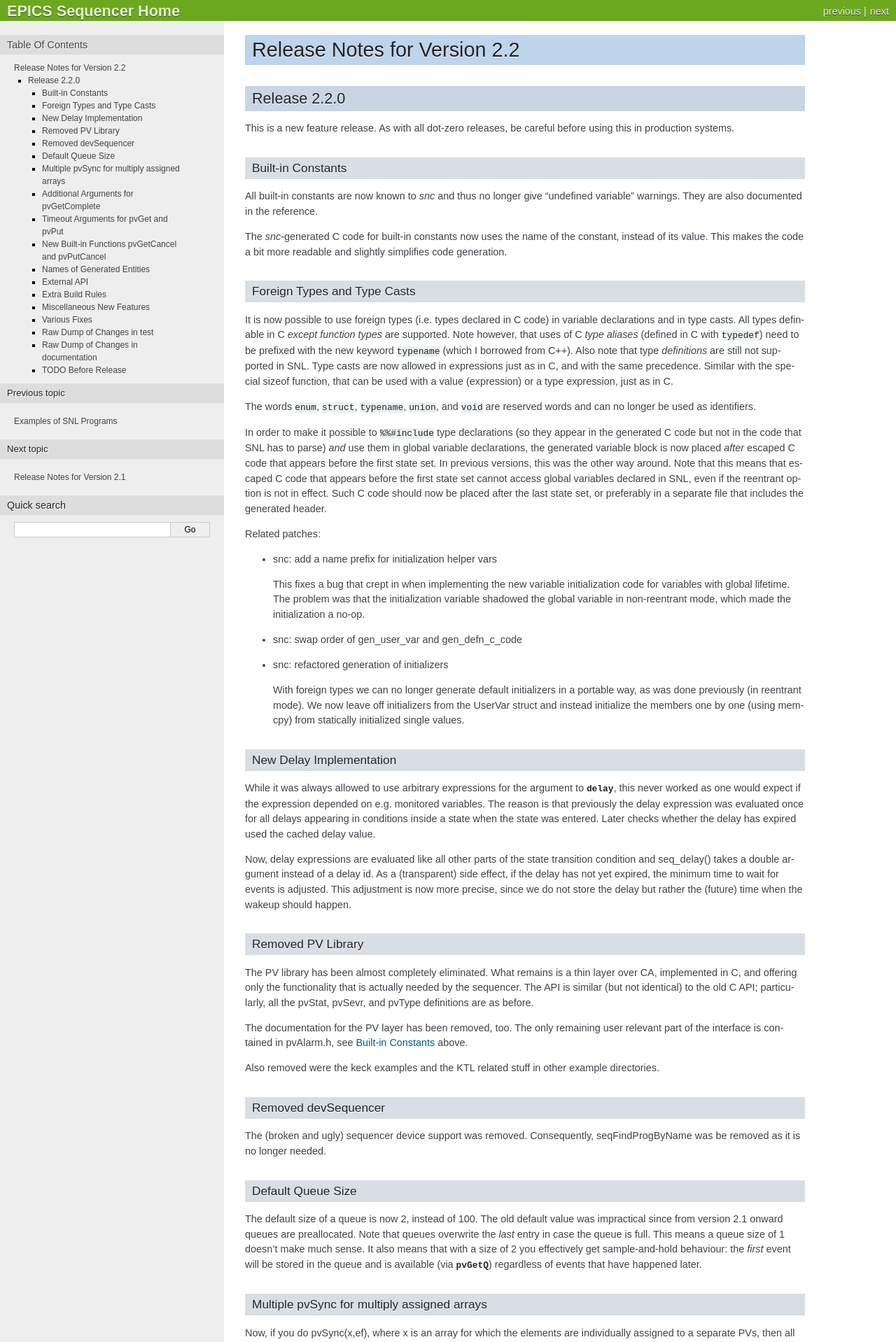
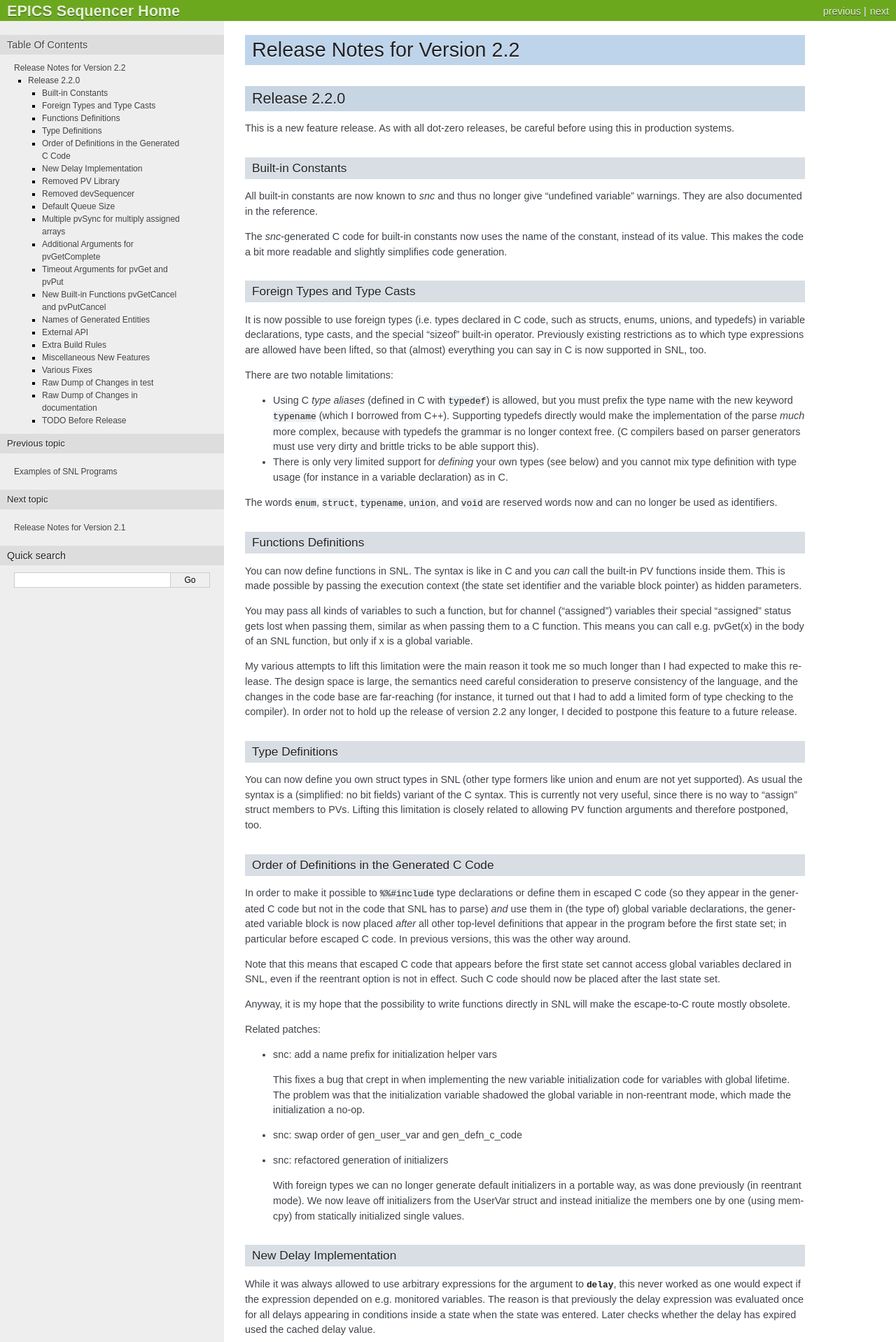
Before and after one commit to jeonghanlee/sequencer-2-2, a Sphinx documentation site: the page built from documentation/ReleaseNotes-2-2.txt, in a window 1280 px wide. Shown: the top 1918 px of the page at 70% size. Built offline with Sphinx 7.4.7, drawn with Linux system fonts in a browser that asks for light colours; some of the changed text lies outside the part shown.

Commit message:
docs: update release notes for 2.2 (functions, types, defn oder)

```diff
--- a/documentation/ReleaseNotes-2-2.txt
+++ b/documentation/ReleaseNotes-2-2.txt
@@ -23,29 +23,82 @@
 Foreign Types and Type Casts
 ^^^^^^^^^^^^^^^^^^^^^^^^^^^^
 
-It is now possible to use foreign types (i.e. types declared in C code) in
-variable declarations and in type casts. All types definable in C *except
-function types* are supported. Note however, that uses of C *type aliases*
-(defined in C with ``typedef``) need to be prefixed with the new
-keyword ``typename`` (which I borrowed from C++). Also note that type
-*definitions* are still not supported in SNL. Type casts are now allowed
-in expressions just as in C, and with the same precedence. Similar with
-the special sizeof function, that can be used with a value (expression) or
-a type expression, just as in C.
+It is now possible to use foreign types (i.e. types declared in C code, such
+as structs, enums, unions, and typedefs) in variable declarations, type
+casts, and the special "sizeof" built-in operator. Previously existing
+restrictions as to which type expressions are allowed have been lifted, so
+that (almost) everything you can say in C is now supported in SNL, too.
+
+There are two notable limitations:
+
+* Using C *type aliases* (defined in C with ``typedef``) is allowed, but you
+  must prefix the type name with the new keyword ``typename`` (which I
+  borrowed from C++). Supporting typedefs directly would make the
+  implementation of the parse *much* more complex, because with typedefs the
+  grammar is no longer context free. (C compilers based on parser generators
+  must use very dirty and brittle tricks to be able support this).
+
+* There is only very limited support for *defining* your own types (see
+  below) and you cannot mix type definition with type usage (for instance in
+  a variable declaration) as in C.
 
 The words ``enum``, ``struct``, ``typename``, ``union``, and ``void`` are
-reserved words and can no longer be used as identifiers.
+reserved words now and can no longer be used as identifiers.
 
-In order to make it possible to ``%%#include`` type declarations (so they
-appear in the generated C code but not in the code that SNL has to parse)
-*and* use them in global variable declarations, the generated variable
-block is now placed *after* escaped C code that appears before the first
-state set. In previous versions, this was the other way around. Note that
-this means that escaped C code that appears before the first state set
-cannot access global variables declared in SNL, even if the reentrant
+
+Functions Definitions
+^^^^^^^^^^^^^^^^^^^^^
+
+You can now define functions in SNL. The syntax is like in C and you *can*
+call the built-in PV functions inside them. This is made possible by passing
+the execution context (the state set identifier and the variable block
+pointer) as hidden parameters.
+
+You may pass all kinds of variables to such a function, but for channel
+("assigned") variables their special "assigned" status gets lost when
+passing them, similar as when passing them to a C function. This means you
+can call e.g. pvGet(x) in the body of an SNL function, but only if x is a
+global variable.
+
+My various attempts to lift this limitation were the main reason it took me
+so much longer than I had expected to make this release. The design space is
+large, the semantics need careful consideration to preserve consistency of
+the language, and the changes in the code base are far-reaching (for
+instance, it turned out that I had to add a limited form of type checking to
+the compiler). In order not to hold up the release of version 2.2 any
+longer, I decided to postpone this feature to a future release.
+
+
+Type Definitions
+^^^^^^^^^^^^^^^^
+
+You can now define you own struct types in SNL (other type formers like
+union and enum are not yet supported). As usual the syntax is a (simplified:
+no bit fields) variant of the C syntax. This is currently not very useful,
+since there is no way to "assign" struct members to PVs. Lifting this
+limitation is closely related to allowing PV function arguments and
+therefore postponed, too.
+
+
+Order of Definitions in the Generated C Code
+^^^^^^^^^^^^^^^^^^^^^^^^^^^^^^^^^^^^^^^^^^^^
+
+In order to make it possible to ``%%#include`` type declarations or define
+them in escaped C code (so they appear in the generated C code but not in
+the code that SNL has to parse) *and* use them in (the type of) global
+variable declarations, the generated variable block is now placed *after*
+all other top-level definitions that appear in the program before the first
+state set; in particular before escaped C code. In previous versions, this
+was the other way around.
+
+Note that this means that escaped C code that appears before the first state
+set cannot access global variables declared in SNL, even if the reentrant
 option is not in effect. Such C code should now be placed after the last
-state set, or preferably in a separate file that includes the generated
-header.
+state set.
+
+Anyway, it is my hope that the possibility to write functions directly in
+SNL will make the escape-to-C route mostly obsolete.
+
 
 Related patches:
 
```
